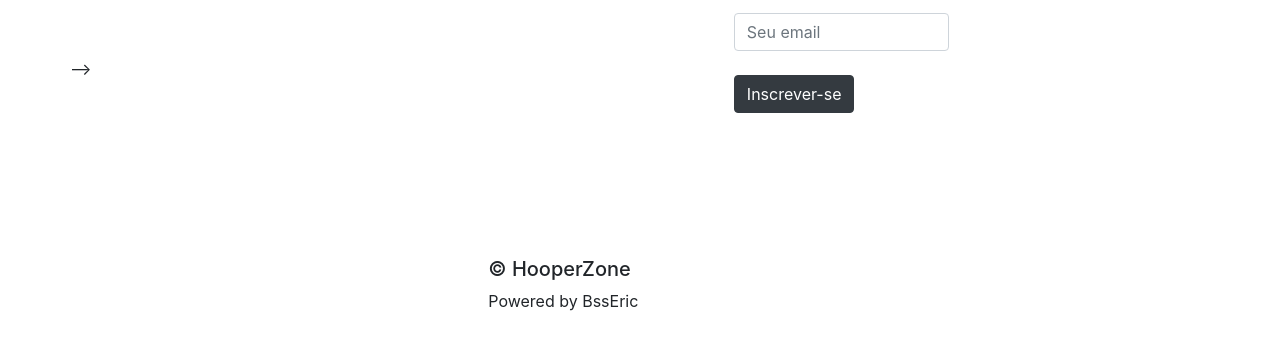
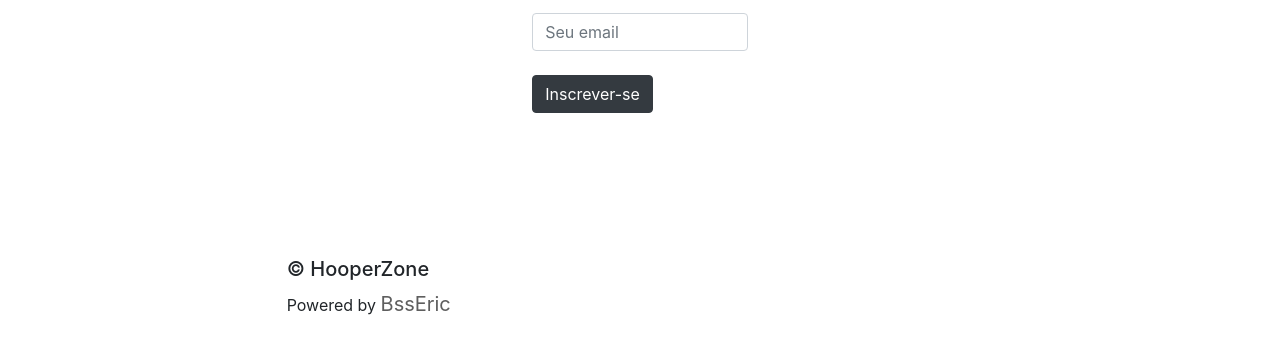
Before and after one commit to BssEric/HopperZonePage, a plain HTML site: page index.html in a window 1280 px wide. Shown: the part 1369-1722 px from the top of the page. Drawn offline with nearby package versions, Linux system fonts and the light colour scheme.

Commit message:
Update index.html

```diff
--- a/index.html
+++ b/index.html
@@ -122,7 +122,7 @@
               <p>Esporte</p>
           </div>
         </div>
-      </div> --> -->
+      </div> -->
       <br><br>
       <br>
       <br>
@@ -172,7 +172,7 @@
           <div class="row">
             <div class="col-sm">
               <h1 style="font-size: 20px;">© HooperZone</h1>
-              <p>Powered by BssEric</p>
+              <p>Powered by <a href="" target="_blank" rel"noopernoreferrer">BssEric</a></p>
             </div>
         </div>
         <br>
```
